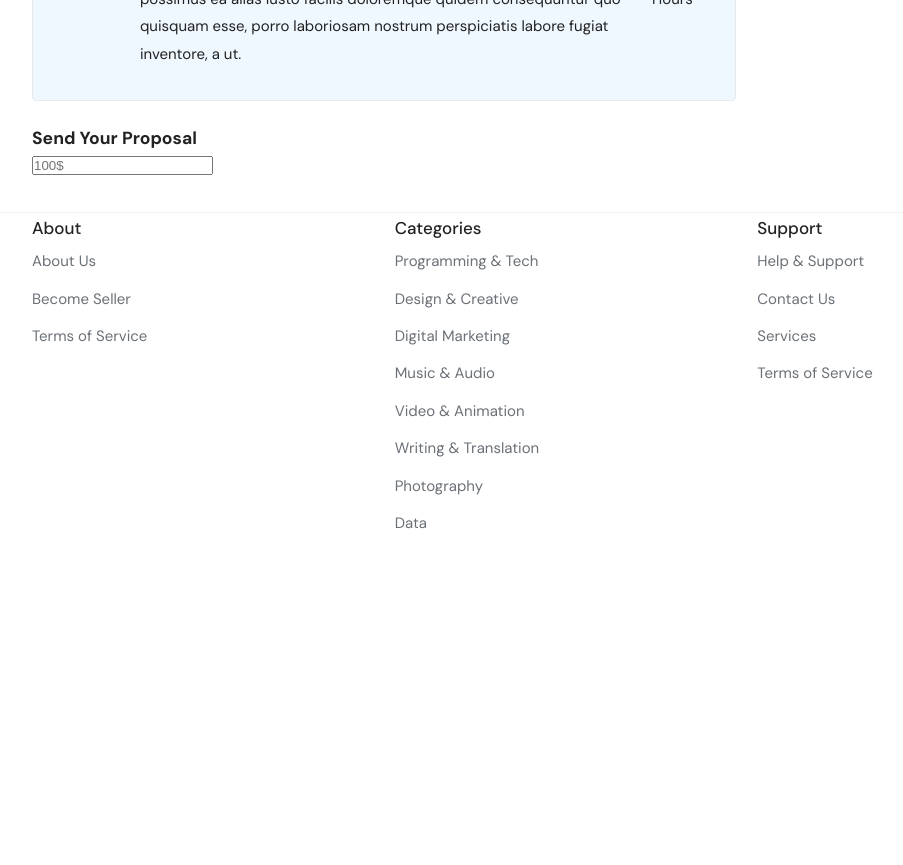
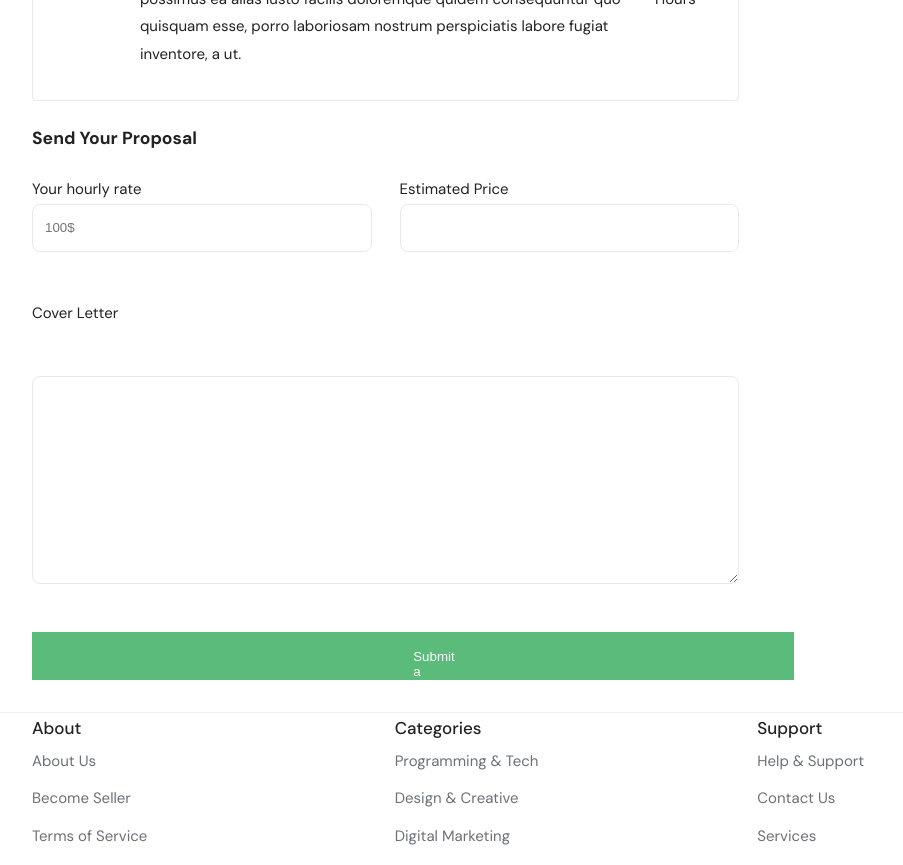
Before and after one commit to Mariga94/seek, a React (Vite) app in the folder client/: page /projects/1 in a window 1280 px wide. Shown: the part 1420-2285 px from the top of the page, without its empty margins (64-967 px from the left). Before the commit the page ends 1990 px from the top, so only its background shows below. Built offline with nearby package versions, Linux system fonts and the light colour scheme.

Commit message:
Add form

```diff
--- a/client/src/index.css
+++ b/client/src/index.css
@@ -70,14 +70,16 @@ justify-content: center;
 padding: 0.9rem;
 font-weight: 700;
 line-height: 1.75rem;
-border: 2px solid #5bbb7b;
 cursor: pointer;
 color: #5bbb7b;
 border-radius: 0.25rem;
+border: 2px solid #5bbb7b;
 background-color: #fff;
 }
 
 .btn-primary {
   background: #5bbb7b;
   color: #fff;
+  border: 2px solid #5bbb7b;
+  cursor: pointer;
 }
--- a/client/src/pages/Project/Project.css
+++ b/client/src/pages/Project/Project.css
@@ -119,11 +119,40 @@
 }
 
 .project-page-left > div:nth-child(5) {
-    gap: 1.5rem;
-  }
+  gap: 1.5rem;
+}
+.project-page-left > div:nth-child(5) > div {
+  gap: 1.5rem;
+}
+form.proposal-form {
+  gap: 3rem;
+}
+
+.proposal-form_container {
+  gap: 1.75rem;
+}
+
+.proposal-form_input {
+  height: 3rem;
+  padding: 0.9375rem 0.75rem;
+  align-items: flex-start;
+  border-radius: 0.5rem;
+  border: 1px solid #e9e9e9;
+  background-color: #fff;
+}
+.proposal-cover-input {
+  padding: 0.9375rem 0.75rem;
+  height: 13rem;
+  border-radius: 0.5rem;
+  border: 1px solid #e9e9e9;
+  background: #fff;
+}
+.proposal-form_container > * {
+  flex: 1;
+}
 
 .project-proposals-container {
-    gap: 1.8rem;
+  gap: 1.8rem;
 }
 
 .project-proposal {
@@ -134,10 +163,14 @@
   align-items: start;
   justify-content: flex-start;
   padding: 1.93rem;
-  gap:1rem;
-  background-color: aliceblue;
+  gap: 1rem;
 }
 
 .w-20 {
-    width: 10rem;
+  width: 10rem;
 }
+
+.propasal-btn {
+  height: 3rem;
+  padding: 0.97rem 23.7rem;
+}
--- a/client/src/pages/Project/Project.tsx
+++ b/client/src/pages/Project/Project.tsx
@@ -98,11 +98,22 @@ const Project = () => {
               </div>
             </div>
             <div className="flex-col">
-                <h3>Send Your Proposal</h3>
-                <form >
-                    <label htmlFor="hourly-price"></label>
-                    <input type="text" placeholder="100$" id="hourly-price"/>
-                </form>
+              <h3>Send Your Proposal</h3>
+              <form className="proposal-form flex-col">
+                <div className="proposal-form_container flex-row">
+                  <div className="flex-col">
+                    <label htmlFor="hourly-price">Your hourly rate</label>
+                    <input type="number" placeholder="100$" id="hourly-price" className="proposal-form_input" />
+                  </div>
+                  <div className="flex-col">
+                    <label htmlFor="estimated-hours">Estimated Price</label>
+                    <input type="number" id="estimated-hours" className="proposal-form_input"/>
+                  </div>
+                </div>
+                <label htmlFor="cover-letter">Cover Letter</label>
+                <textarea id="cover-letter" className="proposal-cover-input"/>
+                <button type="button" className="btn-primary propasal-btn">Submit a Proposal</button>
+              </form>
             </div>
           </div>
         </div>
```
